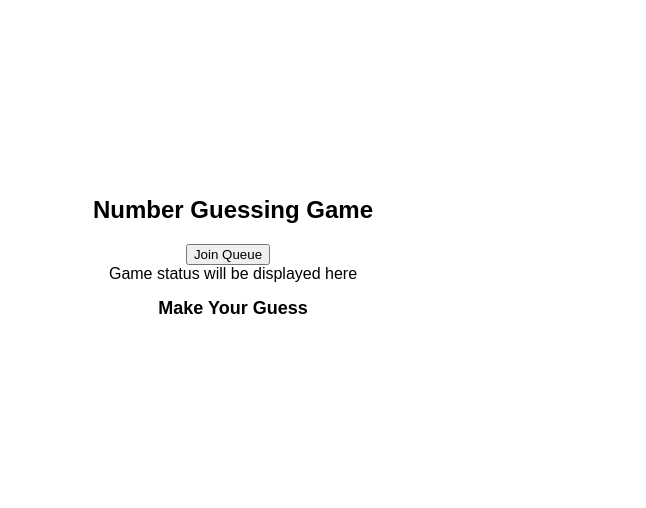
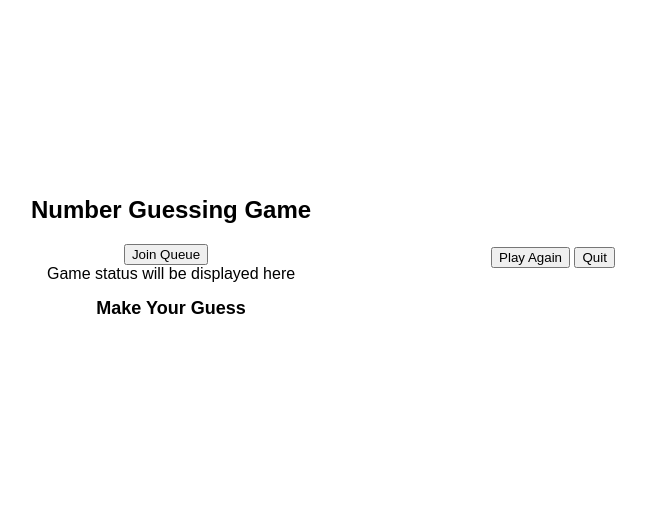
Before and after one commit to TristanTruxal/The-Number-Game, a Flask app: page / in a window 1280 px wide. Shown: the part 151-659 px from the top of the page, without its empty margins (407-1053 px from the left). Run offline with Flask 2, Linux system fonts and the light colour scheme; some libraries are stand-ins or nearby versions.

Commit message:
Update game.html

```diff
--- a/templates/game.html
+++ b/templates/game.html
@@ -23,6 +23,12 @@
         <button id="submitGuessButton" class="hidden" onclick="submitGuess()">Submit</button>
 
     </div>
+
+    <div id="end-buttons">
+        <button onclick="playAgain()">Play Again</button>
+        <button onclick="quitGame()">Quit</button>
+    </div>
+
 
     <div class="chat">
         <div class="messages" id="messages"></div>
```
